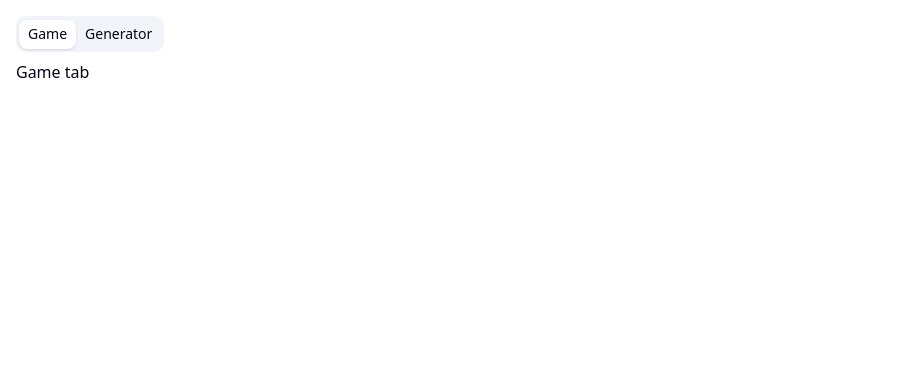
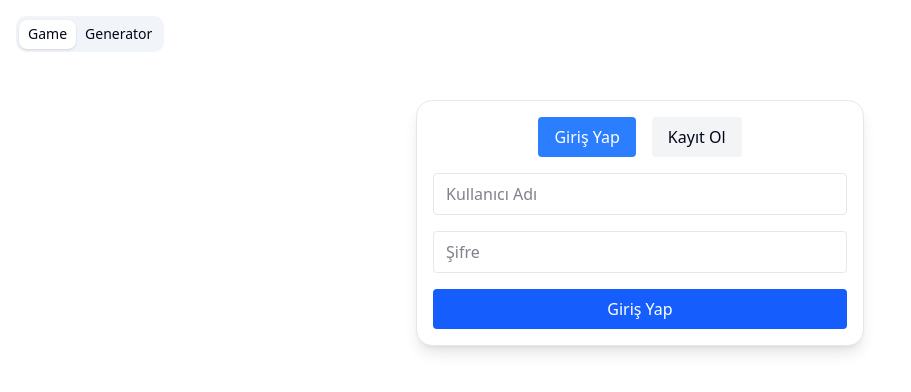
Before and after one commit to aliklc/puzzle-game, a Next.js app: page / in a window 1280 px wide. Shown: the top 392 px of the page, without its empty margins (0-911 px from the left). Built offline with nearby package versions, Linux system fonts and the light colour scheme.

Commit message:
:sparkles: Add login and register functionality to frontend

```diff
--- /dev/null
+++ b/app/game/GameClientUI.tsx
@@ -0,0 +1,23 @@
+'use client'
+
+import { useState } from 'react'
+import LoginForm from './components/LoginForm'
+import RegisterForm from './components/RegisterForm'
+
+export default function GameClientUI() {
+    const [mode, setMode] = useState<'login' | 'register'>('login')
+
+    return (
+        <div className="max-w-md mx-auto mt-10 p-4 border rounded-2xl shadow-lg bg-white">
+            <div className="flex justify-center mb-4 space-x-4">
+                <button onClick={() => setMode('login')} className={`px-4 py-2 rounded ${mode === 'login' ? 'bg-blue-500 text-white' : 'bg-gray-100'}`}>
+                    Giriş Yap
+                </button>
+                <button onClick={() => setMode('register')} className={`px-4 py-2 rounded ${mode === 'register' ? 'bg-green-500 text-white' : 'bg-gray-100'}`}>
+                    Kayıt Ol
+                </button>
+            </div>
+            {mode === 'login' ? <LoginForm /> : <RegisterForm />}
+        </div>
+    )
+}
--- a/app/game/GameTab.tsx
+++ b/app/game/GameTab.tsx
@@ -1,3 +1,6 @@
+// app/game/GameTab.tsx
+import GameClientUI from './GameClientUI'
+
 export default function GameTab() {
-	return <div> Game tab </div>
+    return <GameClientUI />
 }
--- /dev/null
+++ b/app/game/components/LoginForm.tsx
@@ -0,0 +1,49 @@
+// app/game/components/LoginForm.tsx
+'use client'
+
+import { useState } from 'react'
+import { login } from '@/app/lib/api/auth/login'
+
+export default function LoginForm() {
+    const [username, setUsername] = useState('')
+    const [password, setPassword] = useState('')
+    const [error, setError] = useState('')
+    const [success, setSuccess] = useState(false)
+
+    const handleLogin = async (e: React.FormEvent) => {
+        e.preventDefault()
+        const res = await login(username, password)
+        if (res.success) {
+            localStorage.setItem('access_token', res.data.access_token)
+            localStorage.setItem('refresh_token', res.data.refresh_token)
+            setSuccess(true)
+            setError('')
+        } else {
+            setError(res.error)
+        }
+    }
+
+    return (
+        <form onSubmit={handleLogin} className="space-y-4">
+            <input
+                type="text"
+                placeholder="Kullanıcı Adı"
+                value={username}
+                onChange={(e) => setUsername(e.target.value)}
+                className="w-full border px-3 py-2 rounded"
+            />
+            <input
+                type="password"
+                placeholder="Şifre"
+                value={password}
+                onChange={(e) => setPassword(e.target.value)}
+                className="w-full border px-3 py-2 rounded"
+            />
+            <button type="submit" className="w-full bg-blue-600 text-white py-2 rounded">
+                Giriş Yap
+            </button>
+            {error && <p className="text-red-600">{error}</p>}
+            {success && <p className="text-green-600">Başarıyla giriş yapıldı!</p>}
+        </form>
+    )
+}
--- /dev/null
+++ b/app/game/components/RegisterForm.tsx
@@ -0,0 +1,55 @@
+// app/gamecomponents/RegisterForm.tsx
+'use client'
+
+import { useState } from 'react'
+import { signup } from '@/app/lib/api/auth/signup'
+
+export default function RegisterForm() {
+    const [username, setUsername] = useState('')
+    const [email, setEmail] = useState('')
+    const [password, setPassword] = useState('')
+    const [error, setError] = useState('')
+    const [success, setSuccess] = useState(false)
+
+    const handleRegister = async (e: React.FormEvent) => {
+        e.preventDefault()
+        const res = await signup(username, email, password)
+        if (res.success) {
+            setSuccess(true)
+            setError('')
+        } else {
+            setError(res.error)
+        }
+    }
+
+    return (
+        <form onSubmit={handleRegister} className="space-y-4">
+            <input
+                type="text"
+                placeholder="Kullanıcı Adı"
+                value={username}
+                onChange={(e) => setUsername(e.target.value)}
+                className="w-full border px-3 py-2 rounded"
+            />
+            <input
+                type="email"
+                placeholder="Email"
+                value={email}
+                onChange={(e) => setEmail(e.target.value)}
+                className="w-full border px-3 py-2 rounded"
+            />
+            <input
+                type="password"
+                placeholder="Şifre"
+                value={password}
+                onChange={(e) => setPassword(e.target.value)}
+                className="w-full border px-3 py-2 rounded"
+            />
+            <button type="submit" className="w-full bg-green-600 text-white py-2 rounded">
+                Kayıt Ol
+            </button>
+            {error && <p className="text-red-600">{error}</p>}
+            {success && <p className="text-green-600">Başarıyla kayıt olundu!</p>}
+        </form>
+    )
+}
--- a/app/generator/GeneratorClientUI.tsx
+++ b/app/generator/GeneratorClientUI.tsx
@@ -1,3 +1,4 @@
+// app/generator/GeneratorClientUI.tsx
 'use client'
 
 import { useState } from 'react'
@@ -34,6 +35,10 @@ export default function GeneratorClientUI({
         setPuzzle(puzzle)
         setConstraints(constraints)
         setSolution(solution)
+
+        console.log(puzzle)
+        console.log(constraints)
+        console.log(solution)
     }
 
     return (
--- a/app/generator/GeneratorTab.tsx
+++ b/app/generator/GeneratorTab.tsx
@@ -1,3 +1,4 @@
+// app/generator/GeneratorTab.tsx
 import { fetchPuzzleSummaries } from '../lib/api/Puzzle/PuzzleSummaries'
 import GeneratorClientUI from './GeneratorClientUI'
 export const dynamic = 'force-dynamic'
--- a/app/lib/api/Puzzle/PuzzleDetail.ts
+++ b/app/lib/api/Puzzle/PuzzleDetail.ts
@@ -1,3 +1,4 @@
+// app/lib/api/puzzle/PuzzleDetails.ts
 import api from '../axios'
 import type { PuzzleDetail } from '../../types'
 
--- /dev/null
+++ b/app/lib/api/auth/login.ts
@@ -0,0 +1,29 @@
+import api from '../axios'
+
+type LoginResponse = {
+    access_token: string
+    refresh_token: string
+    token_type: string
+}
+
+export async function login(
+    username: string,
+    password: string
+): Promise<{ success: boolean; data?: LoginResponse; error?: string }> {
+    try {
+        const params = new URLSearchParams()
+        params.append('username', username)
+        params.append('password', password)
+
+        const { data } = await api.post('/auth/login', params, {
+            headers: { 'Content-Type': 'application/x-www-form-urlencoded' },
+        })
+
+        return { success: true, data }
+    } catch (err: any) {
+        return {
+            success: false,
+            error: err.response?.data?.detail || 'Giriş başarısız',
+        }
+    }
+}
--- /dev/null
+++ b/app/lib/api/auth/signup.ts
@@ -0,0 +1,24 @@
+import api from '../axios'
+
+type SignupResponse = {
+    id: number
+    username: string
+    email: string
+}
+
+export async function signup(
+    username: string,
+    email: string,
+    password: string
+): Promise<{ success: boolean; data?: SignupResponse; error?: string }> {
+    try {
+        const { data } = await api.post('/auth/signup', { username, email, password })
+
+        return { success: true, data }
+    } catch (err: any) {
+        return {
+            success: false,
+            error: err.response?.data?.detail || 'Kayıt başarısız',
+        }
+    }
+}
--- a/app/lib/api/axios.ts
+++ b/app/lib/api/axios.ts
@@ -1,3 +1,4 @@
+// app/lib/api/axios.ts
 import axios from 'axios'
 
 const api = axios.create({
--- a/app/lib/difficultyConfig.ts
+++ b/app/lib/difficultyConfig.ts
@@ -1,4 +1,3 @@
-
 export const difficultyConfigs = {
 	Easy: { blankRatio: 0.6, constraintRatio: 0.12 },
 	Medium: { blankRatio: 0.65, constraintRatio: 0.1 },
```
Also changed, not shown: Documents/Auth/Authentication.md (+1 -1 lines).
